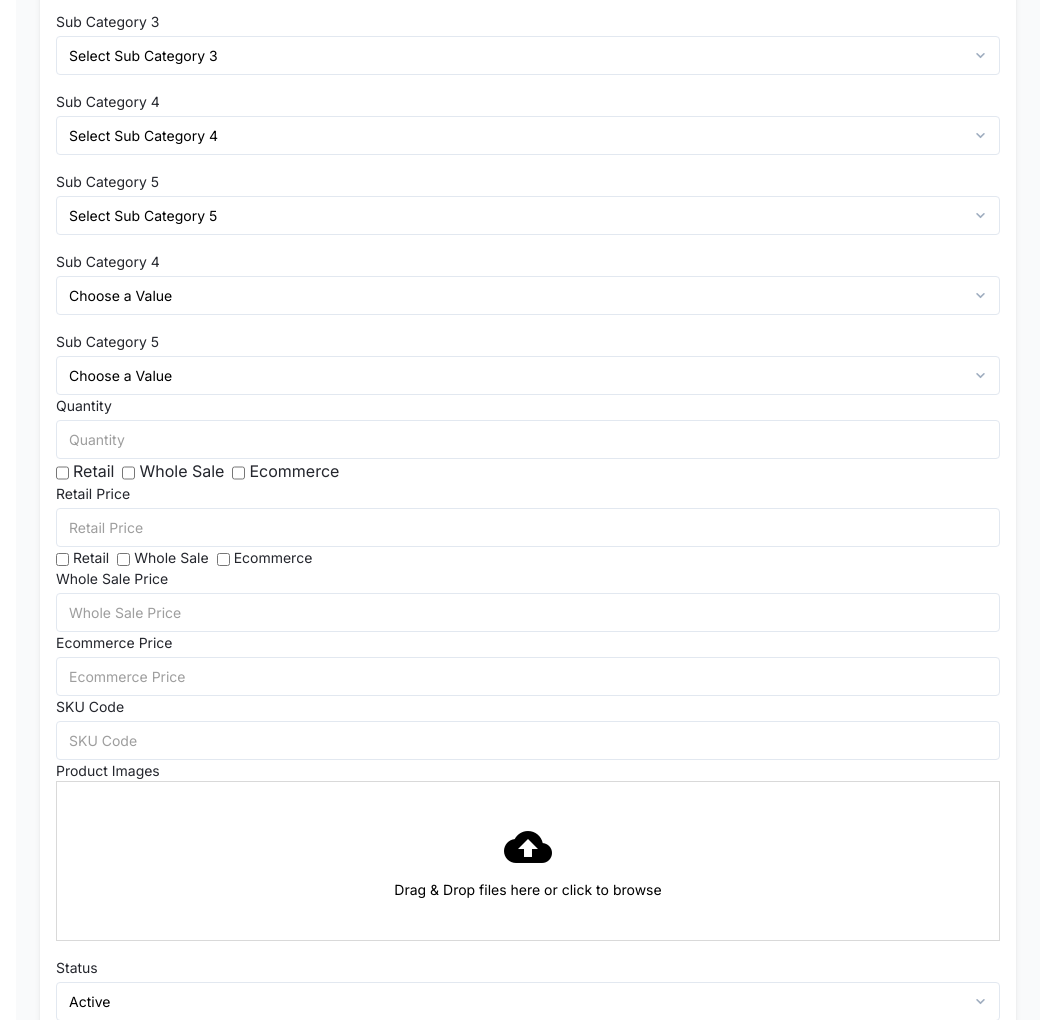
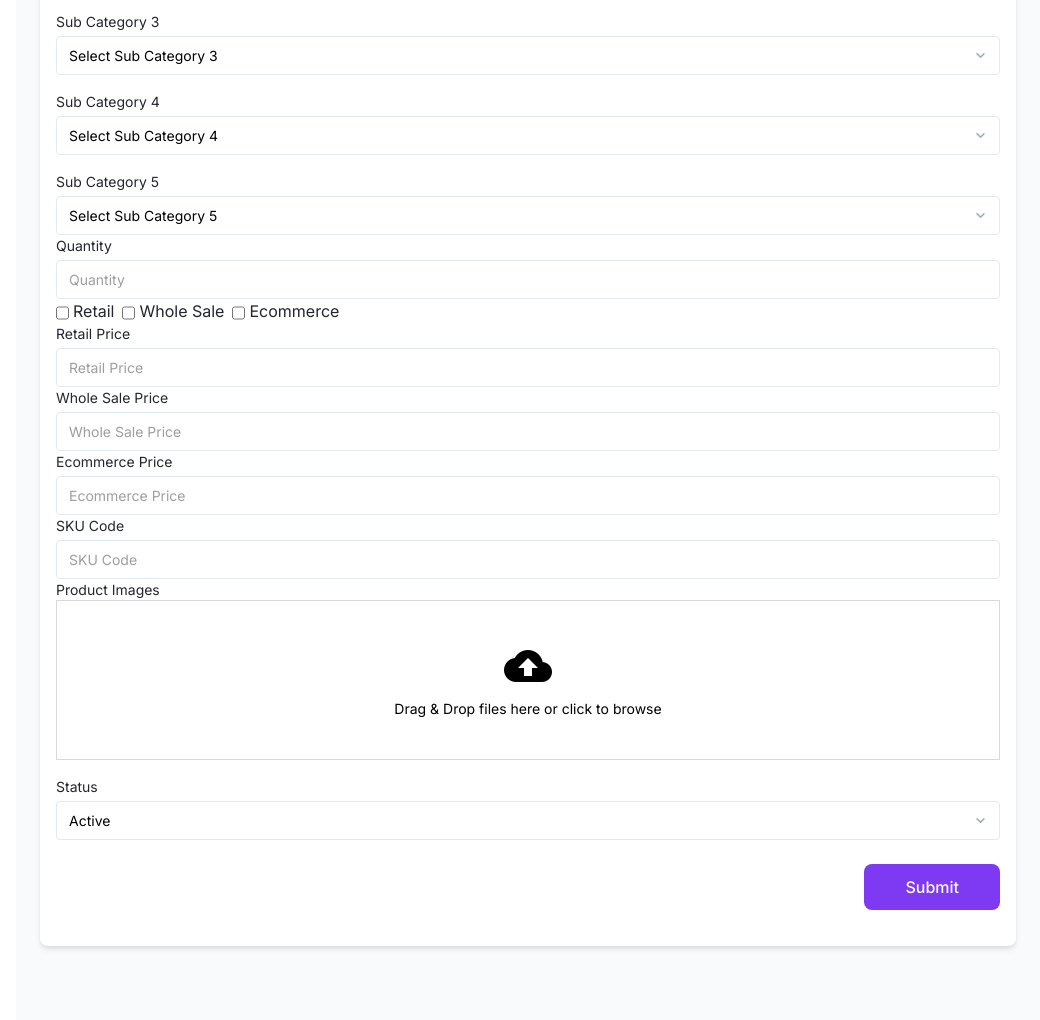
Before and after one commit to Bala244/ecomadminpanel, a PHP site: page /add_product.php in a window 1280 px wide. Shown: the part 591-1611 px from the top of the page, without its empty margins (240-1280 px from the left). Run offline with PHP 8.4, Linux system fonts and the light colour scheme; the visitor is signed in with stand-in values (Sample User, id 1); tables that the repository leaves empty or names only in its code hold one stand-in row (values such as "Sample post"); some web fonts are replaced.

Commit message:
'changesnew'

```diff
--- a/add_product.php
+++ b/add_product.php
@@ -183,24 +183,6 @@
           </select>
         </label>
 
-        <label class="block mt-4 text-sm">
-          <span class="text-gray-700 dark:text-gray-400">
-            Sub Category 4
-          </span>
-          <select name="sub_category_id_4" class="sub_category_5 block w-full mt-1 text-sm dark:text-gray-300 dark:border-gray-600 dark:bg-gray-700 form-select focus:border-purple-400 focus:outline-none focus:shadow-outline-purple dark:focus:shadow-outline-gray">
-            <option>Choose a Value</option>
-          </select>
-        </label>
-
-        <label class="block mt-4 text-sm">
-          <span class="text-gray-700 dark:text-gray-400">
-            Sub Category 5
-          </span>
-          <select name="sub_category_id_5" class="sub_category_6 block w-full mt-1 text-sm dark:text-gray-300 dark:border-gray-600 dark:bg-gray-700 form-select focus:border-purple-400 focus:outline-none focus:shadow-outline-purple dark:focus:shadow-outline-gray">
-            <option>Choose a Value</option>
-          </select>
-        </label>
-
         <label class="block text-sm">
           <span class="text-gray-700 dark:text-gray-400">Quantity</span>
           <input class="block w-full mt-1 text-sm dark:border-gray-600 dark:bg-gray-700 focus:border-purple-400 focus:outline-none focus:shadow-outline-purple dark:text-gray-300 dark:focus:shadow-outline-gray form-input" name="quantity" placeholder="Quantity" required>
@@ -237,22 +219,7 @@
           <input class="block w-full mt-1 text-sm dark:border-gray-600 dark:bg-gray-700 focus:border-purple-400 focus:outline-none focus:shadow-outline-purple dark:text-gray-300 dark:focus:shadow-outline-gray form-input" name="retail_price" placeholder="Retail Price">
         </label>
 
-        <label class="block text-sm ">
-            <div class="flex">
-               <div class="flex mr-2">
-                   <input type="checkbox" class="block mt-1 mr-1 text-sm dark:border-gray-600 dark:bg-gray-700 focus:border-purple-400 focus:outline-none focus:shadow-outline-purple dark:text-gray-300 dark:focus:shadow-outline-gray form-check-input" name="is_retail">
-                    <span class=" text-gray-700 dark:text-gray-400">Retail</span>
-                </div>
-                <div class="flex mr-2">
-                  <input type="checkbox" class="block mt-1 mr-1 text-sm dark:border-gray-600 dark:bg-gray-700 focus:border-purple-400 focus:outline-none focus:shadow-outline-purple dark:text-gray-300 dark:focus:shadow-outline-gray form-check-input" name="is_whole_sale">
-                  <span class="text-gray-700 dark:text-gray-400">Whole Sale</span>
-                </div>
-                <div class="flex mr-2">
-                <input type="checkbox" class="block mt-1 mr-1 text-sm dark:border-gray-600 dark:bg-gray-700 focus:border-purple-400 focus:outline-none focus:shadow-outline-purple dark:text-gray-300 dark:focus:shadow-outline-gray form-check-input" name="is_ecommerce">
-                <span class="text-gray-700 dark:text-gray-400">Ecommerce</span>
-              </div>
-            </div>
-        </label>
+
 
         <label class="block text-sm">
           <span class="text-gray-700 dark:text-gray-400">Whole Sale Price</span>
```
Also changed, not shown: product_detail.php (+11 -9 lines).
